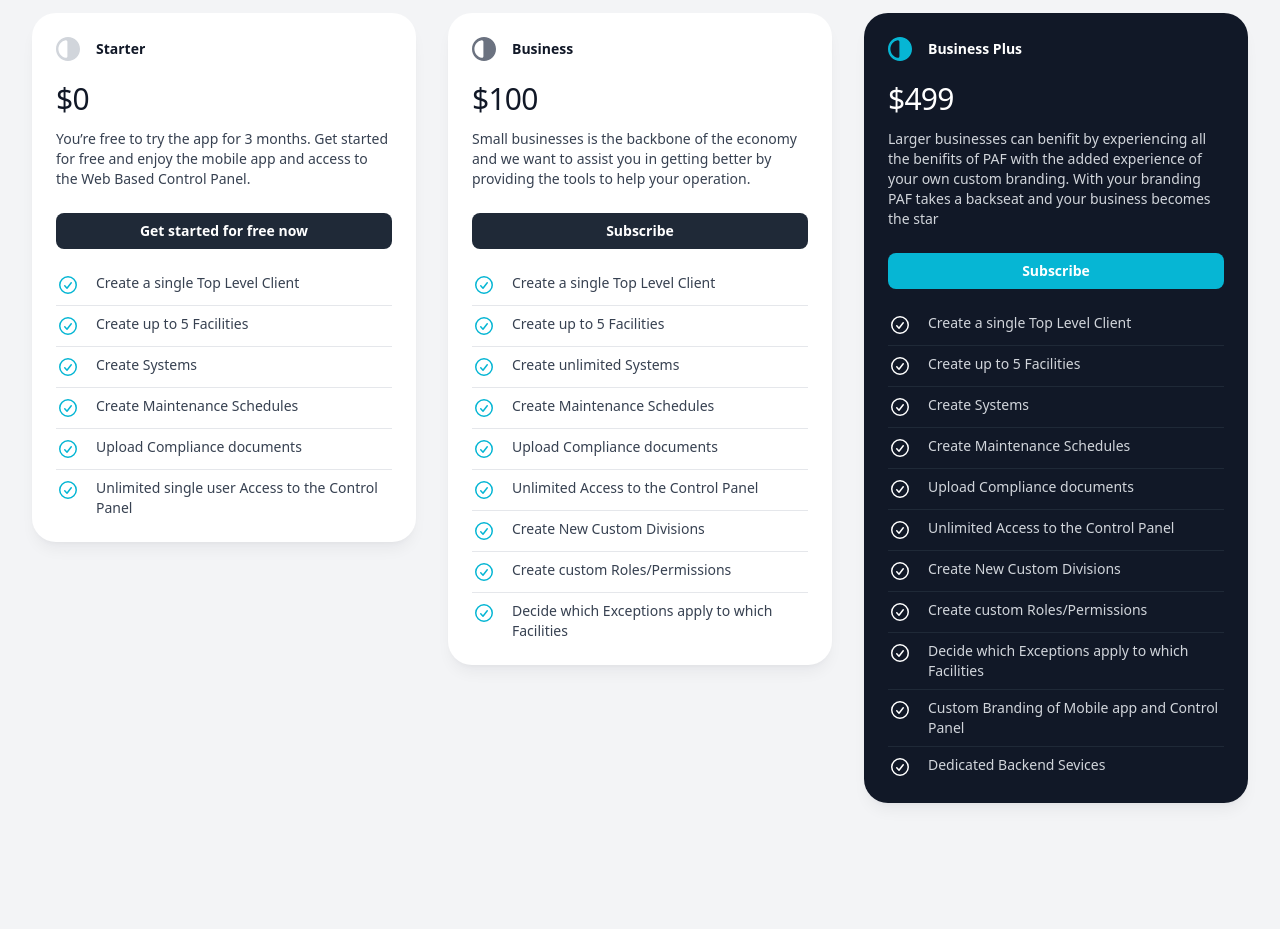
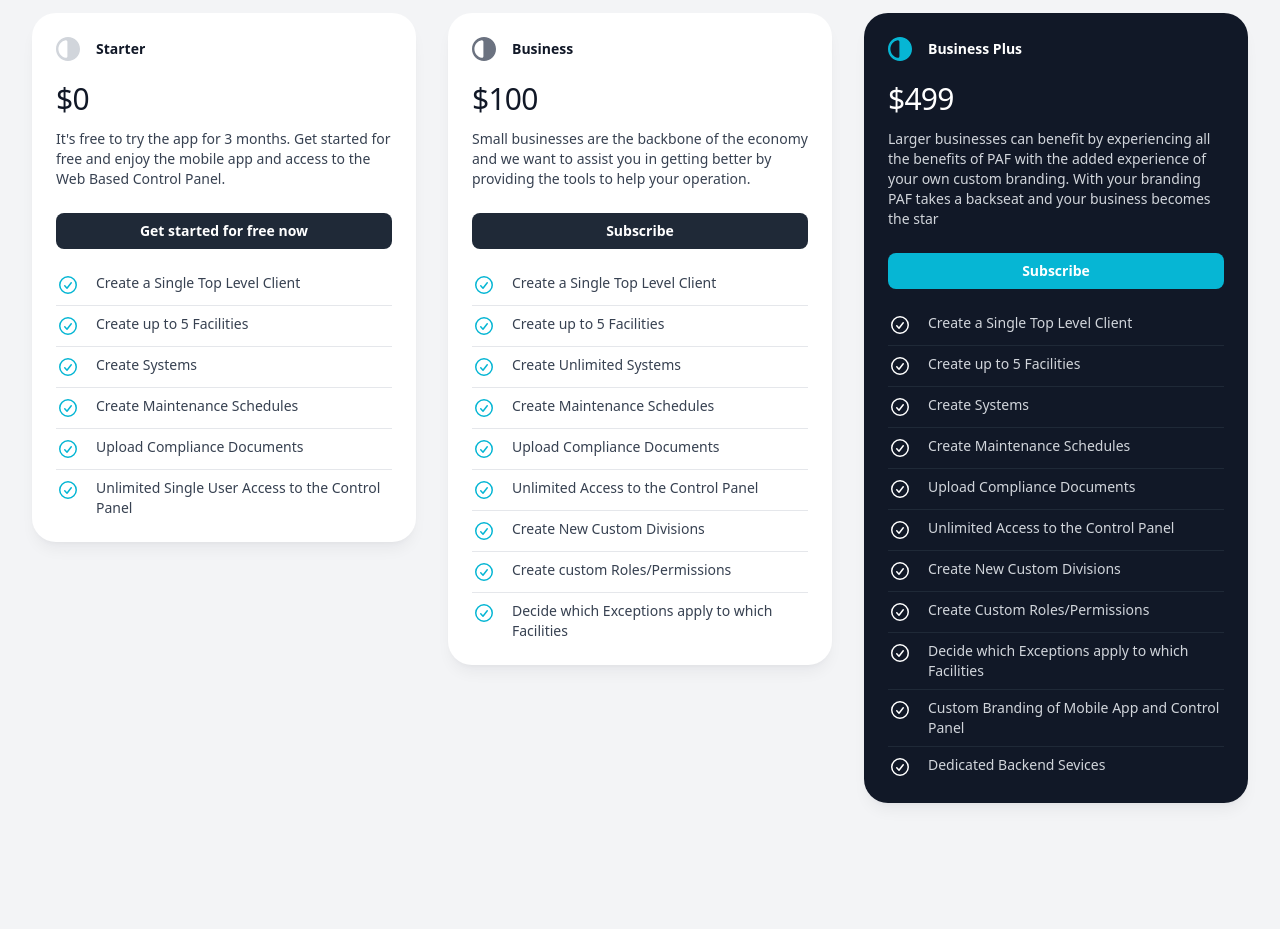
Before and after one commit to javalen/PAF-Public-Website, a React (Vite) app: page / in a window 1280 px wide. Shown: the part 2900-3829 px from the top of the page. Built offline with nearby package versions, Linux system fonts and the light colour scheme; what pocketbase would draw is missing.

Commit message:
fixed typos

```diff
--- a/src/components/Pricing.jsx
+++ b/src/components/Pricing.jsx
@@ -14,18 +14,18 @@ const plans = [
     featured: false,
     price: { Monthly: "$0", Annually: "$0" },
     description:
-      "You’re free to try the app for 3 months. Get started for free and enjoy the mobile app and access to the Web Based Control Panel.",
+      "It's free to try the app for 3 months. Get started for free and enjoy the mobile app and access to the Web Based Control Panel.",
     button: {
       label: "Get started for free now",
       href: "/register",
     },
     features: [
-      "Create a single Top Level Client",
+      "Create a Single Top Level Client",
       "Create up to 5 Facilities",
       "Create Systems",
       "Create Maintenance Schedules",
-      "Upload Compliance documents",
-      "Unlimited single user Access to the Control Panel",
+      "Upload Compliance Documents",
+      "Unlimited Single User Access to the Control Panel",
     ],
     logomarkClassName: "fill-gray-300",
   },
@@ -34,17 +34,17 @@ const plans = [
     featured: false,
     price: { Monthly: "$100", Annually: "$1099" },
     description:
-      "Small businesses is the backbone of the economy and we want to assist you in getting better by providing the tools to help your operation.",
+      "Small businesses are the backbone of the economy and we want to assist you in getting better by providing the tools to help your operation.",
     button: {
       label: "Subscribe",
       href: "/register",
     },
     features: [
-      "Create a single Top Level Client",
+      "Create a Single Top Level Client",
       "Create up to 5 Facilities",
-      "Create unlimited Systems",
+      "Create Unlimited Systems",
       "Create Maintenance Schedules",
-      "Upload Compliance documents",
+      "Upload Compliance Documents",
       "Unlimited Access to the Control Panel",
       "Create New Custom Divisions",
       "Create custom Roles/Permissions",
@@ -57,22 +57,22 @@ const plans = [
     featured: true,
     price: { Monthly: "$499", Annually: "$4,999" },
     description:
-      "Larger businesses can benifit by experiencing all the benifits of PAF with the added experience of your own custom branding. With your branding PAF takes a backseat and your business becomes the star",
+      "Larger businesses can benefit by experiencing all the benefits of PAF with the added experience of your own custom branding. With your branding PAF takes a backseat and your business becomes the star",
     button: {
       label: "Subscribe",
       href: "/register",
     },
     features: [
-      "Create a single Top Level Client",
+      "Create a Single Top Level Client",
       "Create up to 5 Facilities",
       "Create Systems",
       "Create Maintenance Schedules",
-      "Upload Compliance documents",
+      "Upload Compliance Documents",
       "Unlimited Access to the Control Panel",
       "Create New Custom Divisions",
-      "Create custom Roles/Permissions",
+      "Create Custom Roles/Permissions",
       "Decide which Exceptions apply to which Facilities",
-      "Custom Branding of Mobile app and Control Panel",
+      "Custom Branding of Mobile App and Control Panel",
       "Dedicated Backend Sevices",
     ],
     logomarkClassName: "fill-cyan-500",
```
